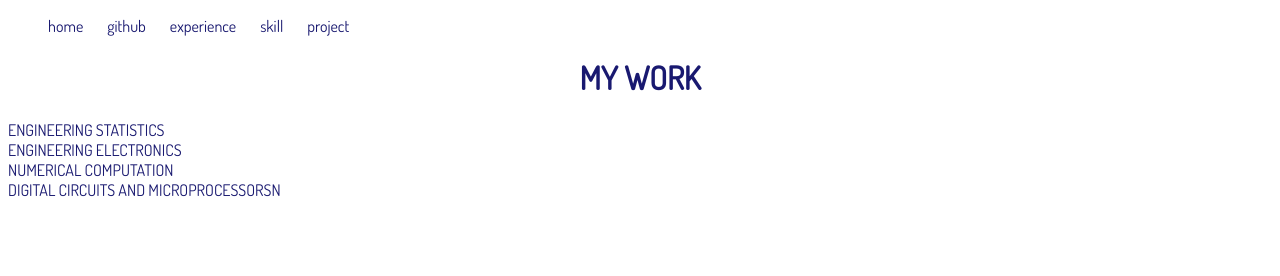
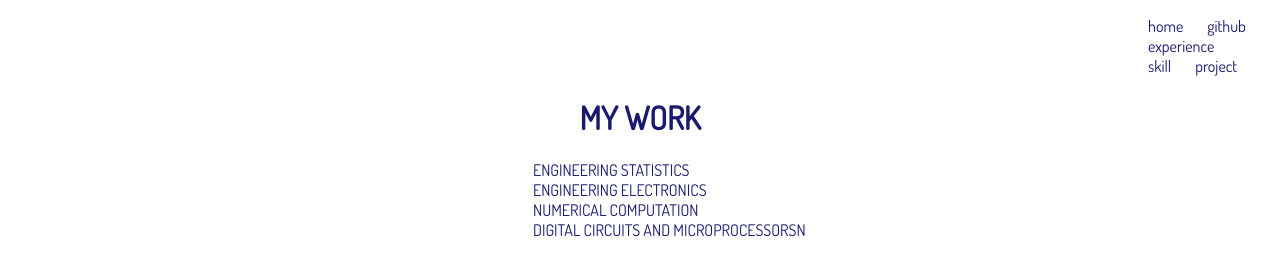
Before and after one commit to prangg27/myweb, a plain HTML site: page project.html in a window 1280 px wide. Drawn offline with Linux system fonts and the light colour scheme.

Commit message:
Update project.html

```diff
--- a/project.html
+++ b/project.html
@@ -3,7 +3,7 @@
 <head>
     <meta charset="UTF-8">
     <meta name="viewport" content="width=device-width, initial-scale=1.0">
-    <title>MY SKILL</title>
+    <title>work</title>
     <link rel="preconnect" href="https://fonts.googleapis.com">
 <link rel="preconnect" href="https://fonts.gstatic.com" crossorigin>
 <link href="https://fonts.googleapis.com/css2?family=Dosis&display=swap" rel="stylesheet">
@@ -17,6 +17,9 @@
         a{
             font-family: 'Dosis', sans-serif;
             text-decoration: none;
+        }
+        .select{
+            text-align: center;
         }
         a:link{
             color: midnightblue;
@@ -37,7 +40,7 @@
     </style>
 </head>
 <body>
-    <ul>
+    <ul style = "margin-left: 1100px;" >
         <li><a href="./index.html">home</a></li>
         <li><a href="https://github.com/prangg27" target="_blank">github</a></li>
         <li><a href="./experience.html" >experience</a></li>
@@ -45,9 +48,9 @@
         <li><a href="./project.html" >project</a></li>
     </ul>
     <h1>MY WORK</h1>
-    <a href="./stat.html">ENGINEERING STATISTICS<br></a>
-    <a href="./elec.html">ENGINEERING ELECTRONICS<br></a>
-    <a href="./numer.html">NUMERICAL COMPUTATION<br></a>
-    <a href="./numer.html">DIGITAL CIRCUITS AND MICROPROCESSORSN</a>
+    <a style = "margin-left: 525px;" href="./stat.html">ENGINEERING STATISTICS<br></a>
+    <a style = "margin-left: 525px;" href="./elec.html">ENGINEERING ELECTRONICS<br></a>
+    <a style = "margin-left: 525px;" href="./numer.html">NUMERICAL COMPUTATION<br></a>
+    <a style = "margin-left: 525px;" href="./numer.html">DIGITAL CIRCUITS AND MICROPROCESSORSN</a>
 </body>
 </html>
```
